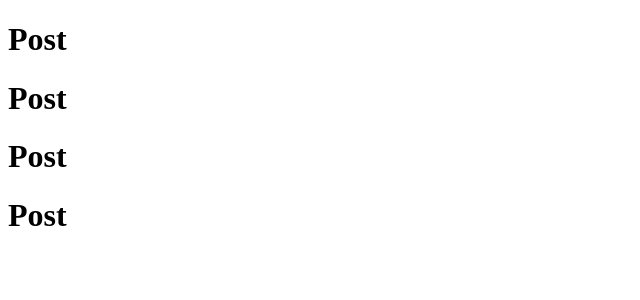
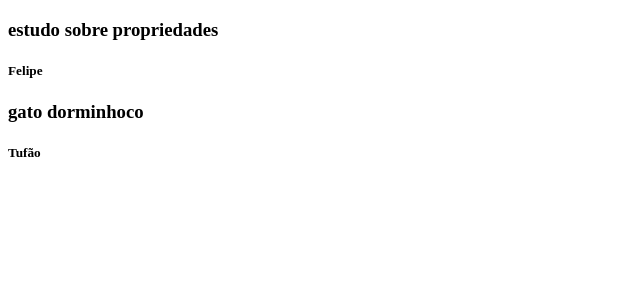
Before and after one commit to Felipe10amaral/Trilha-React, a React (Vite) app in the folder React/fundamentos-reactjs/: page / in a window 1280 px wide. Shown: the top 300 px of the page, without its empty margins (0-640 px from the left). Built offline with nearby package versions, Linux system fonts and the light colour scheme.

Commit message:
conceitos de propriedades

```diff
--- a/React/fundamentos-reactjs/src/App.jsx
+++ b/React/fundamentos-reactjs/src/App.jsx
@@ -4,10 +4,8 @@ function App() {
 
   return (
     <>
-      <Post />
-      <Post />
-      <Post />
-      <Post />
+      <Post author= "Felipe" content="estudo sobre propriedades"/>
+      <Post author="Tufão" content="gato dorminhoco"/>
     </>
   )
 }
--- a/React/fundamentos-reactjs/src/Post.jsx
+++ b/React/fundamentos-reactjs/src/Post.jsx
@@ -1,6 +1,11 @@
 
-export function Post() {
+export function Post(props) {
+
+    console.log(props)
     return(
-        <h1>Post</h1>
+        <>
+            <h3> {props.content} </h3>
+            <h5> {props.author} </h5>
+        </>
     )
 }
```
Also changed, not shown: 1 other file (tests, documents, lock files or other folders).
